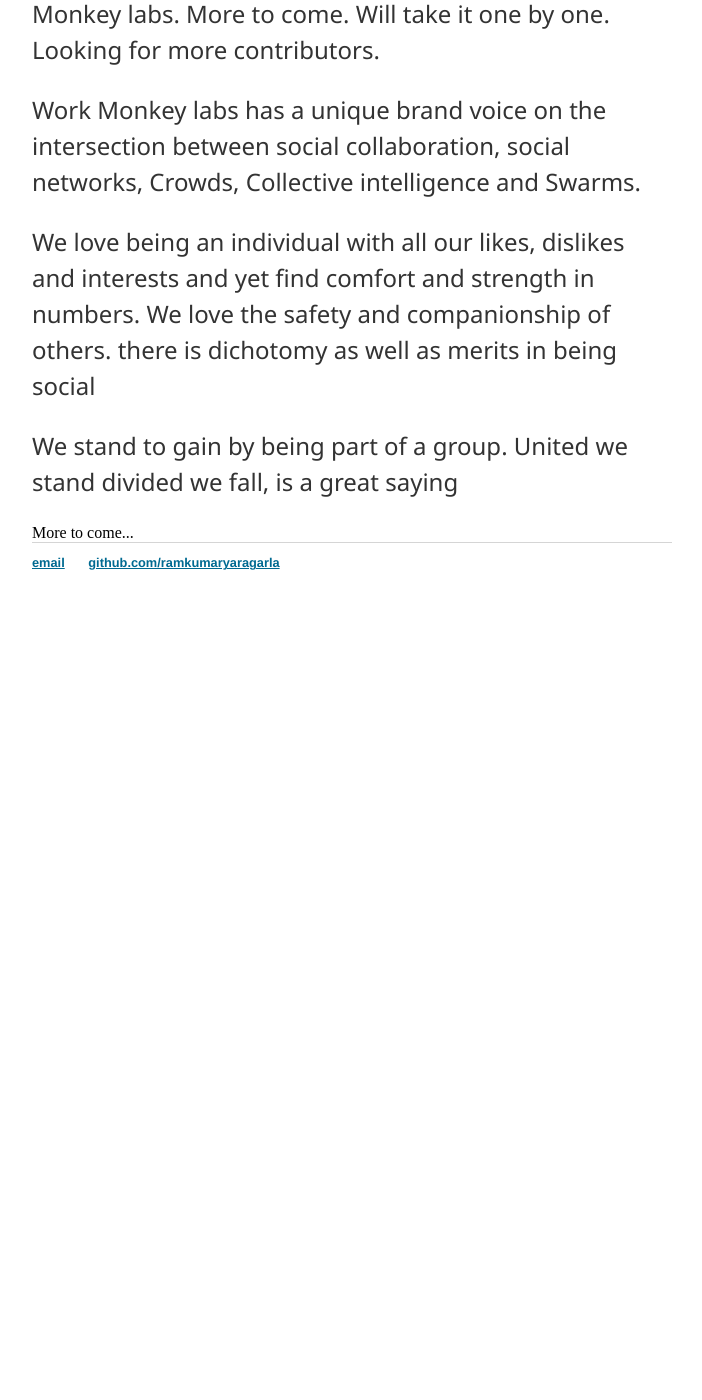
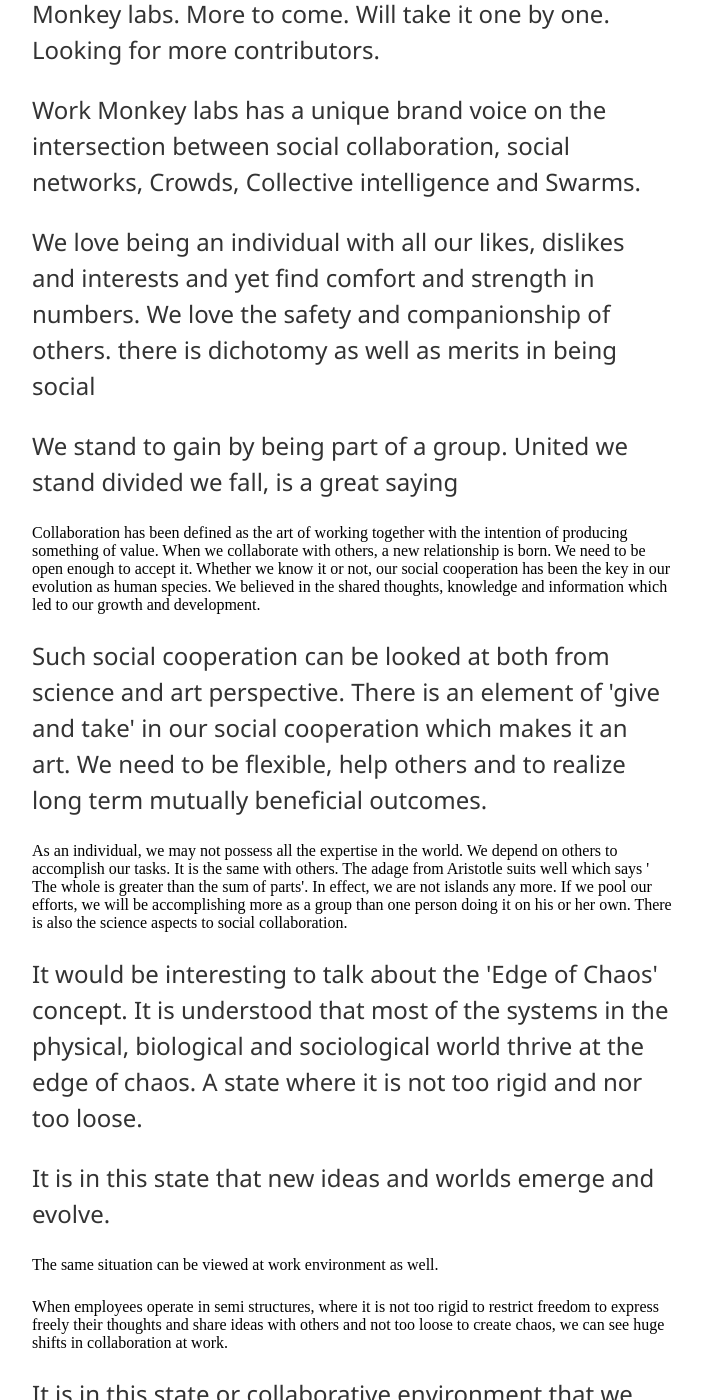
Before and after one commit to RamkumarYaragarla/worko, a Jekyll site: the page built from index.html, in a window 1280 px wide and 1400 px high, scrolled down 349 px. Shown: the whole window, without its empty margins (288-990 px from the left). Built offline with Jekyll 4.4.1, drawn with Linux system fonts in a browser that asks for light colours; before the commit the page ends 979 px from its top, so only the background shows below that; some of the changed text lies outside the part shown.

Commit message:
Update index.html

```diff
--- a/index.html
+++ b/index.html
@@ -15,6 +15,33 @@
 	 there is dichotomy as well as merits in being social</P>
          <p>We stand to gain by being part of a group. United we stand divided we fall, is a great saying</p>
 
+          Collaboration has been defined as the art of working together with the intention of producing something of value. When we collaborate with others, a new relationship is born. We need to be open enough to accept it. Whether we know it or not, our social cooperation has been the key in our evolution as human species. We believed in the shared thoughts, knowledge and information which led to our growth and development.
+
+	<p> Such social cooperation can be looked at both from science and art perspective.
+	There is an element of 'give and take' in our social cooperation which makes it an art.
+		We need to be flexible, help others and to realize long term mutually beneficial outcomes. </p>
+
+	As an individual, we may not possess all the expertise in the world. We depend on others to accomplish our tasks.
+	It is the same with others.
+	The adage from Aristotle suits well which says ' The whole is greater than the sum of parts'.
+	In effect, we are not islands any more.	If we pool our efforts, we will be accomplishing more as a group than one person doing it on his or her own.
+	There is also the science aspects to social collaboration.
+
+	<p>It would be interesting to talk about the 'Edge of Chaos' concept.
+	It is understood that most of the systems in the physical, biological and sociological world thrive at the edge of chaos.
+		A state where it is not too rigid and nor too loose. </P>
+
+        <p>It is in this state that new ideas and worlds emerge and evolve. </P>
+	The same situation can be viewed at work environment as well.
+
+	</p> When employees operate in semi structures, where it is not too rigid to restrict freedom to express freely their thoughts and share ideas with others and not too loose to create chaos,
+	we can see huge shifts in collaboration at work. </p>
+	<p>It is in this state or collaborative environment that we can see social collaboration happening it is in this state that social collaboration among employees happen.
+	Many innovative organisations have followed best practices in this area. </p>
+
+	<p>Some of them include setting up innovative ideas hubs where the invlovement is by free expression through emails others include
+		coffee counter conversations within the same office floor. </p>
+
           More to come...
 
 
```
